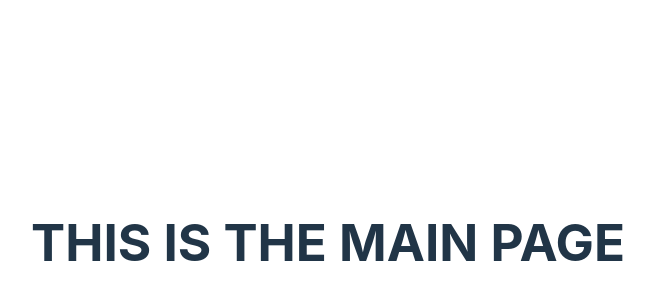
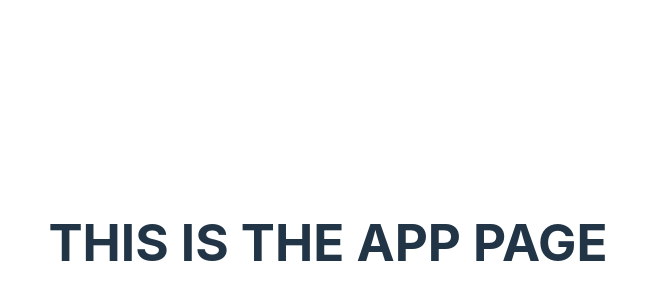
Before and after one commit to rtocastro/bruiseandbites, a React (Vite) app: page / in a window 1280 px wide. Shown: the part 158-458 px from the top of the page, without its empty margins (312-966 px from the left). Built offline with nearby package versions, Linux system fonts and the light colour scheme.

Commit message:
corrected app.jsx file  and installed dependecies for bootstrap and react

```diff
--- a/package.json
+++ b/package.json
@@ -11,7 +11,9 @@
   },
   "dependencies": {
     "react": "^19.0.0",
-    "react-dom": "^19.0.0"
+    "react-bootstrap": "^2.10.9",
+    "react-dom": "^19.0.0",
+    "react-router-dom": "^7.1.5"
   },
   "devDependencies": {
     "@eslint/js": "^9.19.0",
--- a/src/App.jsx
+++ b/src/App.jsx
@@ -1,14 +1,11 @@
 import { useState } from 'react'
-import reactLogo from './assets/react.svg'
-import viteLogo from '/vite.svg'
 import './App.css'
 
 function App() {
-  const [count, setCount] = useState(0)
 
   return (
     <>
-<h1>THIS IS THE MAIN PAGE</h1>
+<h1>THIS IS THE APP PAGE</h1>
     </>
   )
 }
```
Also changed, not shown: 1 other file (tests, documents, lock files or other folders).
